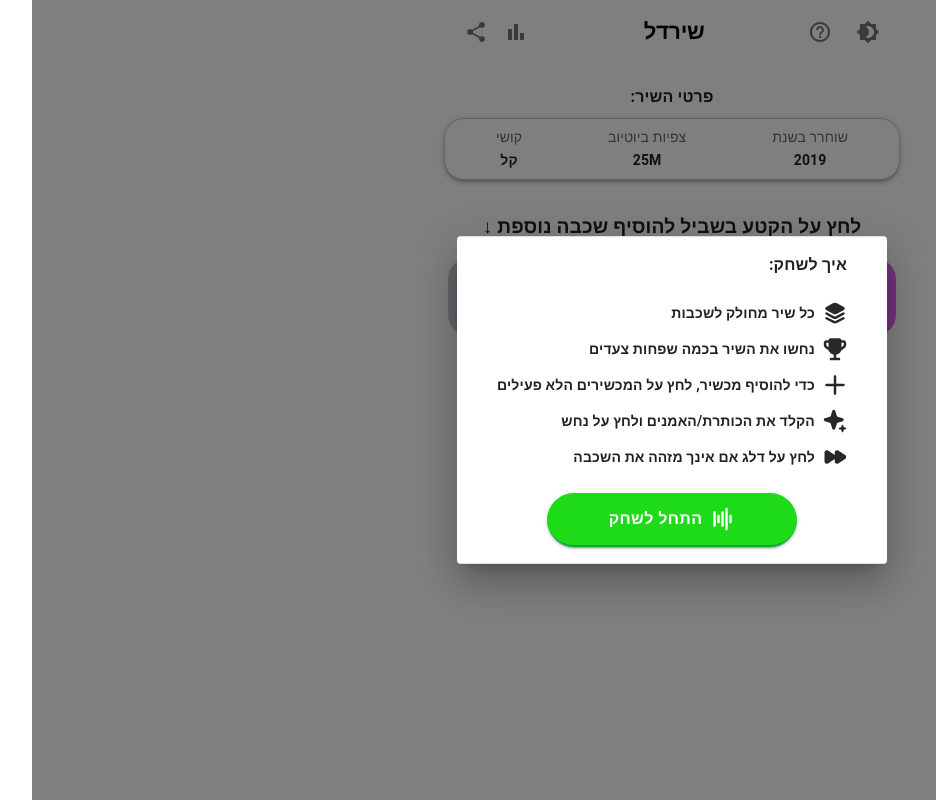
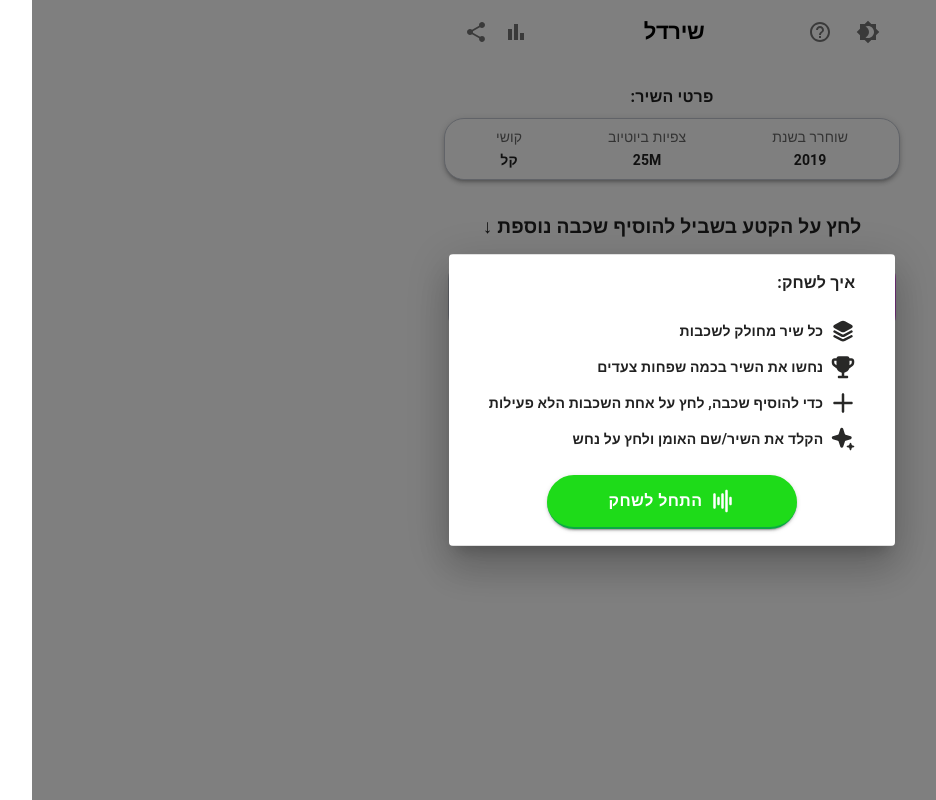
Before and after one commit to dor29494/Bandle-clone, a React (Create React App) app: page / in a window 1280 px wide. Shown: the whole page, without its empty margins (188-1124 px from the left). Built offline with nearby package versions, Linux system fonts and the light colour scheme.

Commit message:
fix howtoplay

```diff
--- a/src/Components/HowToPlay/HowToPlay.js
+++ b/src/Components/HowToPlay/HowToPlay.js
@@ -111,7 +111,7 @@ function HowToPlay({ open, onClose }) {
                 </svg>
               </Box>
               <Box color={"282827"} fontSize={"14px"} fontWeight={"600"}>
-                כדי להוסיף מכשיר, לחץ על המכשירים הלא פעילים
+                כדי להוסיף שכבה, לחץ על אחת השכבות הלא פעילות
               </Box>
             </Box>
             <Box
@@ -139,10 +139,10 @@ function HowToPlay({ open, onClose }) {
                 </svg>
               </Box>
               <Box color={"282827"} fontSize={"14px"} fontWeight={"600"}>
-                הקלד את הכותרת/האמנים ולחץ על נחש
+                הקלד את השיר/שם האומן ולחץ על נחש
               </Box>
             </Box>
-            <Box
+            {/* <Box
               display={"flex"}
               alignItems={"center"}
               gap={"8px"}
@@ -165,7 +165,7 @@ function HowToPlay({ open, onClose }) {
               <Box color={"282827"} fontSize={"14px"} fontWeight={"600"}>
                 לחץ על דלג אם אינך מזהה את השכבה
               </Box>
-            </Box>
+            </Box> */}
           </Box>
         </Box>
         <Box mt={3} display={"flex"} justifyContent={"center"}>
```
